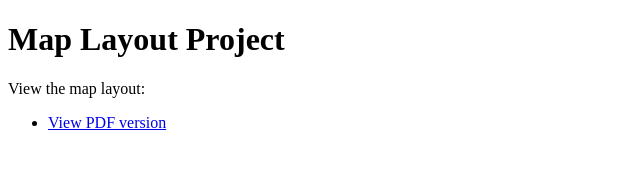
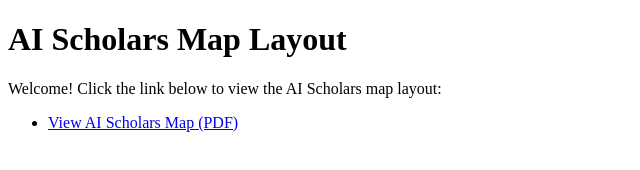
Before and after one commit to svelkus/30dayMapChallenge, a plain HTML site: page index.html in a window 1280 px wide. Shown: the whole page, without its empty margins (0-640 px from the left). Drawn offline with Linux system fonts and the light colour scheme.

Commit message:
Update index.html

```diff
--- a/index.html
+++ b/index.html
@@ -3,13 +3,13 @@
 <head>
     <meta charset="UTF-8">
     <meta name="viewport" content="width=device-width, initial-scale=1.0">
-    <title>Map Layout</title>
+    <title>AI Scholars Map</title>
 </head>
 <body>
-    <h1>Map Layout Project</h1>
-    <p>View the map layout:</p>
+    <h1>AI Scholars Map Layout</h1>
+    <p>Welcome! Click the link below to view the AI Scholars map layout:</p>
     <ul>
-          <li><a href="AI_scholars.pdf">View PDF version</a></li>
+        <li><a href="AI_scholars.pdf" target="_blank">View AI Scholars Map (PDF)</a></li>
     </ul>
 </body>
 </html>
```
